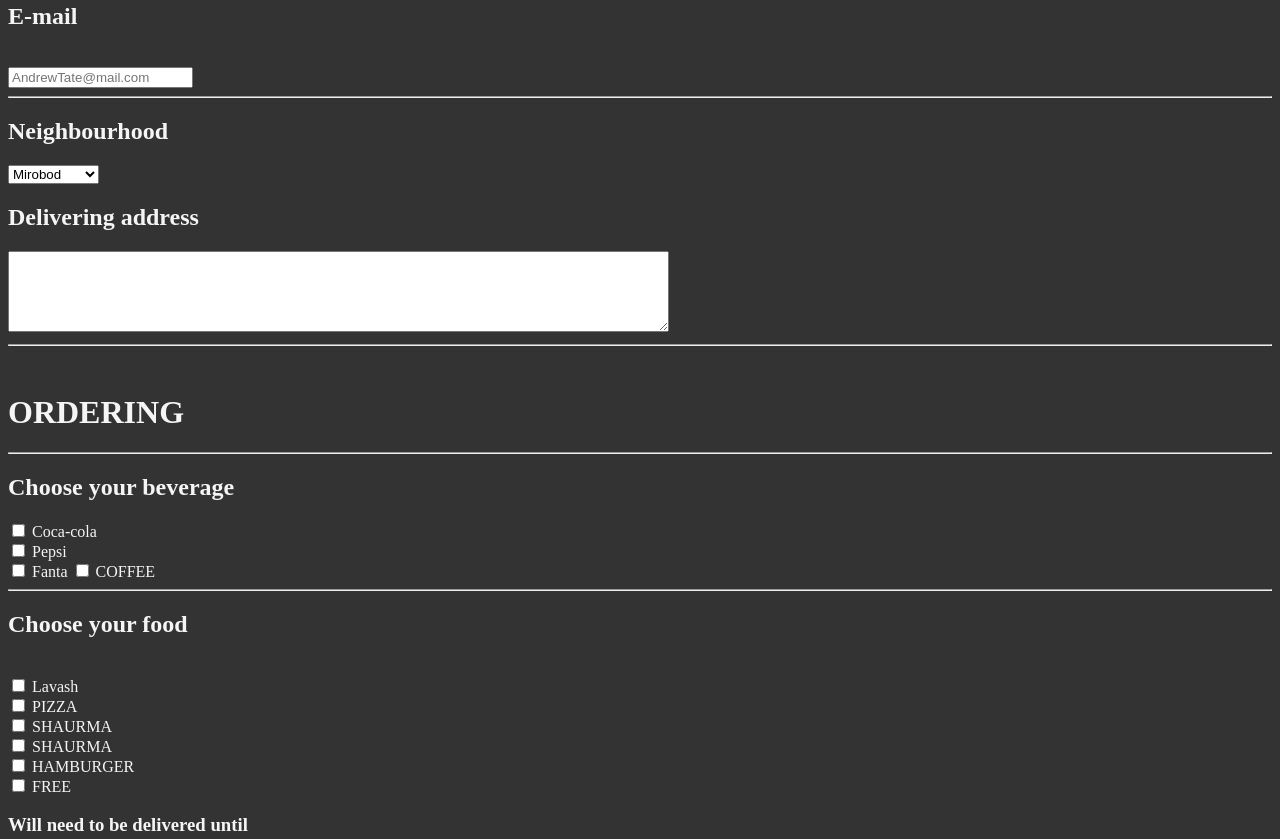
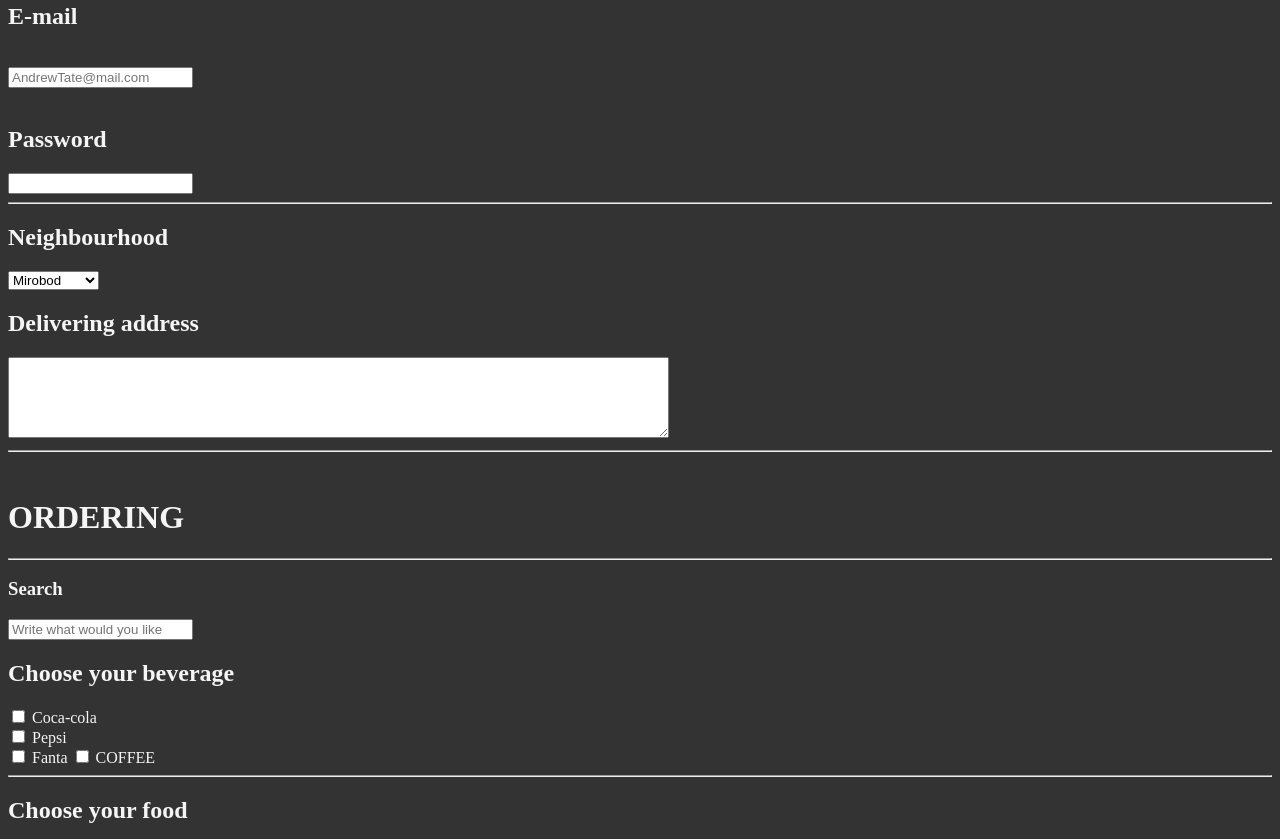
Before and after one commit to uradjudicator/hw3, a plain HTML site: page index.html in a window 1280 px wide. Shown: the part 435-1274 px from the top of the page. Drawn offline with Linux system fonts and the light colour scheme.

Commit message:
learned search code

```diff
--- a/index.html
+++ b/index.html
@@ -29,6 +29,10 @@
     <h2>E-mail</h2>
     <br>
     <input type="email" placeholder="AndrewTate@mail.com" required>
+    <br>
+    <br>
+    <h2>Password</h2>
+    <input type="password" name="" id="">
     <hr>
     <H2>Neighbourhood</H2>
 <select name="" id="">
@@ -49,6 +53,8 @@
     <br>
     <h1>ORDERING</h1>
     <hr>
+    <h3>Search </h3>
+    <input type="search" name="" id="" placeholder="Write what would you like">
     <h2>Choose your beverage</h2>
     <input type="checkbox" name="" id="Coca-cola">
     <label for="Coca-cola">Coca-cola</label>
```
